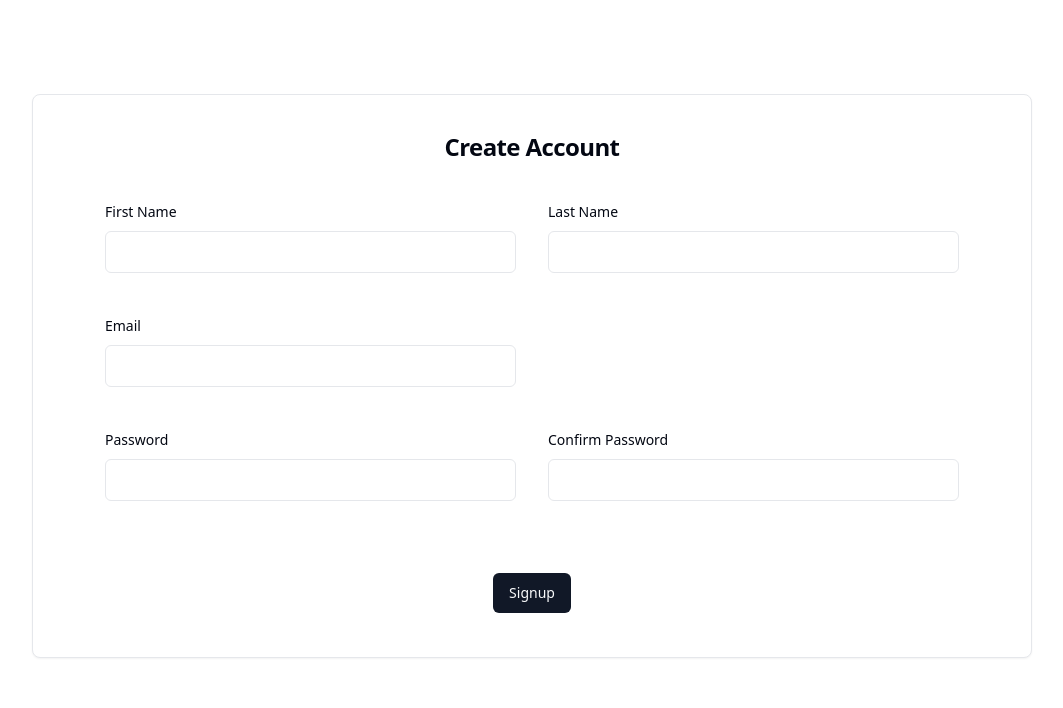
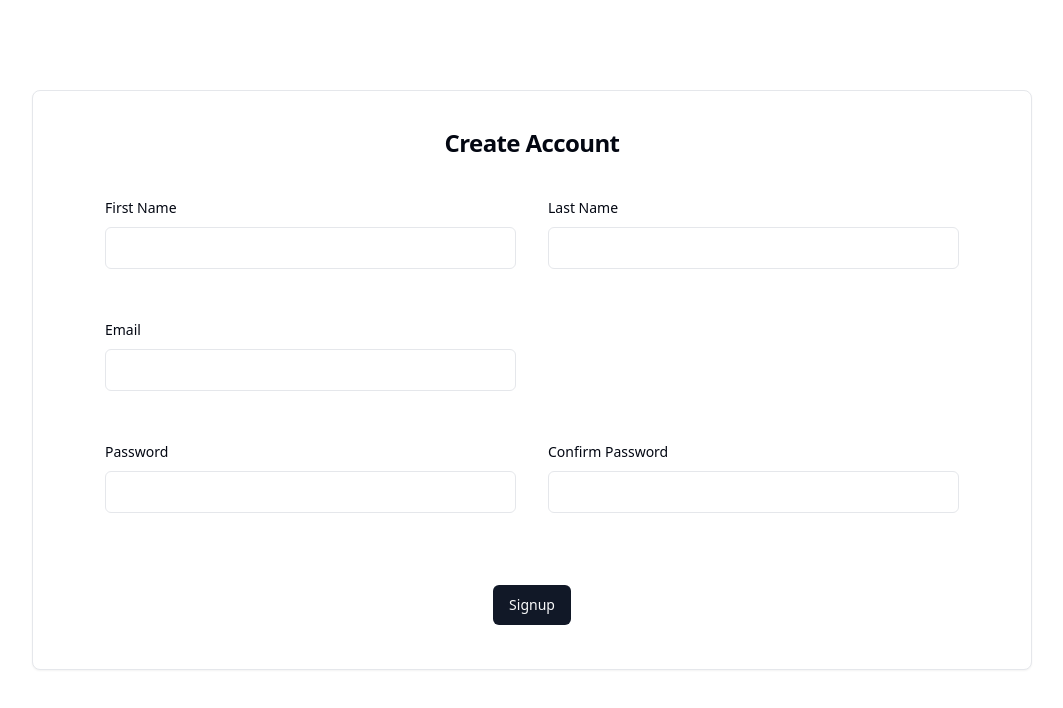
Before and after one commit to voidzenn/file_manager_fe, a React (Vite) app: page /signup in a window 1280 px wide. Shown: the top 708 px of the page, without its empty margins (108-1171 px from the left). Built offline with nearby package versions, Linux system fonts and the light colour scheme.

Commit message:
Added min height for form message errors

```diff
--- a/src/features/Auth/Signup.tsx
+++ b/src/features/Auth/Signup.tsx
@@ -49,14 +49,14 @@ const Signup = () => {
   return (
     <React.Fragment>
       <div className="flex justify-center min-h-screen min-w-full mx-auto my-auto items-center align-middle">
-        <Card className="px-12 pb-5 mb-12 w-[1000px] h-auto">
+        <Card className="px-12 pb-5 mb-10 w-[1000px] h-auto">
           <CardTitle className="mt-10 mb-10 text-center">
             Create Account
           </CardTitle>
           <Form {...form}>
             <form onSubmit={form.handleSubmit(onSubmit)}>
-              <CardContent className="mb-12">
-                <div className="flex gap-8 mb-10">
+              <CardContent className="mb-5">
+                <div className="flex gap-8 mb-5">
                   <div className="w-1/2">
                     <FormField
                       control={form.control}
@@ -67,7 +67,9 @@ const Signup = () => {
                           <FormControl>
                             <Input {...field} />
                           </FormControl>
-                          <FormMessage />
+                          <div className="min-h-5">
+                            <FormMessage />
+                          </div>
                         </FormItem>
                       )}
                     />
@@ -82,13 +84,15 @@ const Signup = () => {
                           <FormControl>
                             <Input {...field} />
                           </FormControl>
-                          <FormMessage />
+                          <div className="min-h-5">
+                            <FormMessage />
+                          </div>
                         </FormItem>
                       )}
                     />
                   </div>
                 </div>
-                <div className="flex gap-8 mb-10">
+                <div className="flex gap-8 mb-5">
                   <div className="w-1/2">
                     <FormField
                       control={form.control}
@@ -99,7 +103,9 @@ const Signup = () => {
                           <FormControl>
                             <Input {...field} />
                           </FormControl>
-                          <FormMessage />
+                          <div className="min-h-5">
+                            <FormMessage />
+                          </div>
                         </FormItem>
                       )}
                     />
@@ -117,7 +123,9 @@ const Signup = () => {
                           <FormControl>
                             <Input {...field} />
                           </FormControl>
-                          <FormMessage />
+                          <div className="min-h-5">
+                            <FormMessage />
+                          </div>
                         </FormItem>
                       )}
                     />
@@ -132,7 +140,9 @@ const Signup = () => {
                           <FormControl>
                             <Input {...field} />
                           </FormControl>
-                          <FormMessage />
+                          <div className="min-h-5">
+                            <FormMessage />
+                          </div>
                         </FormItem>
                       )}
                     />
```
